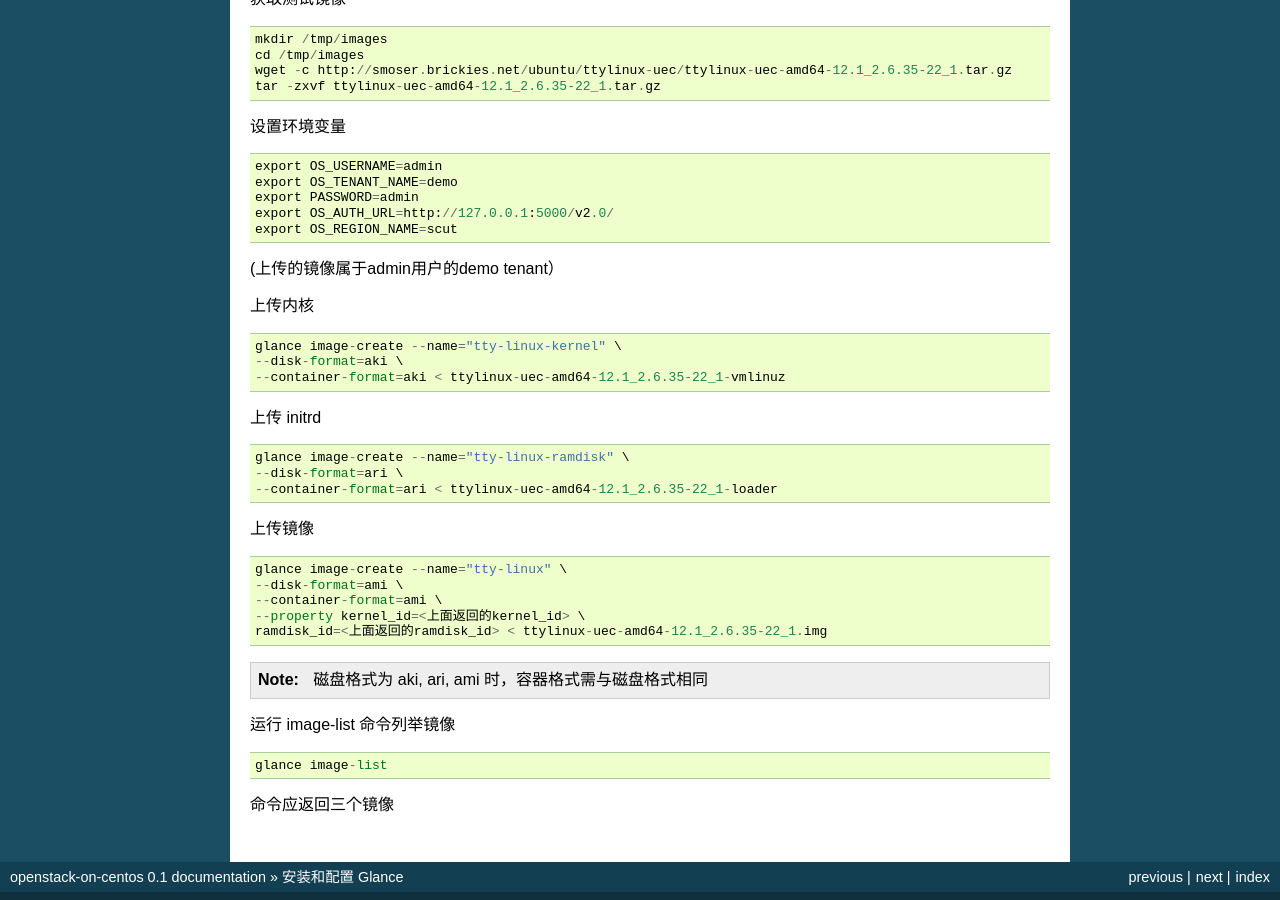
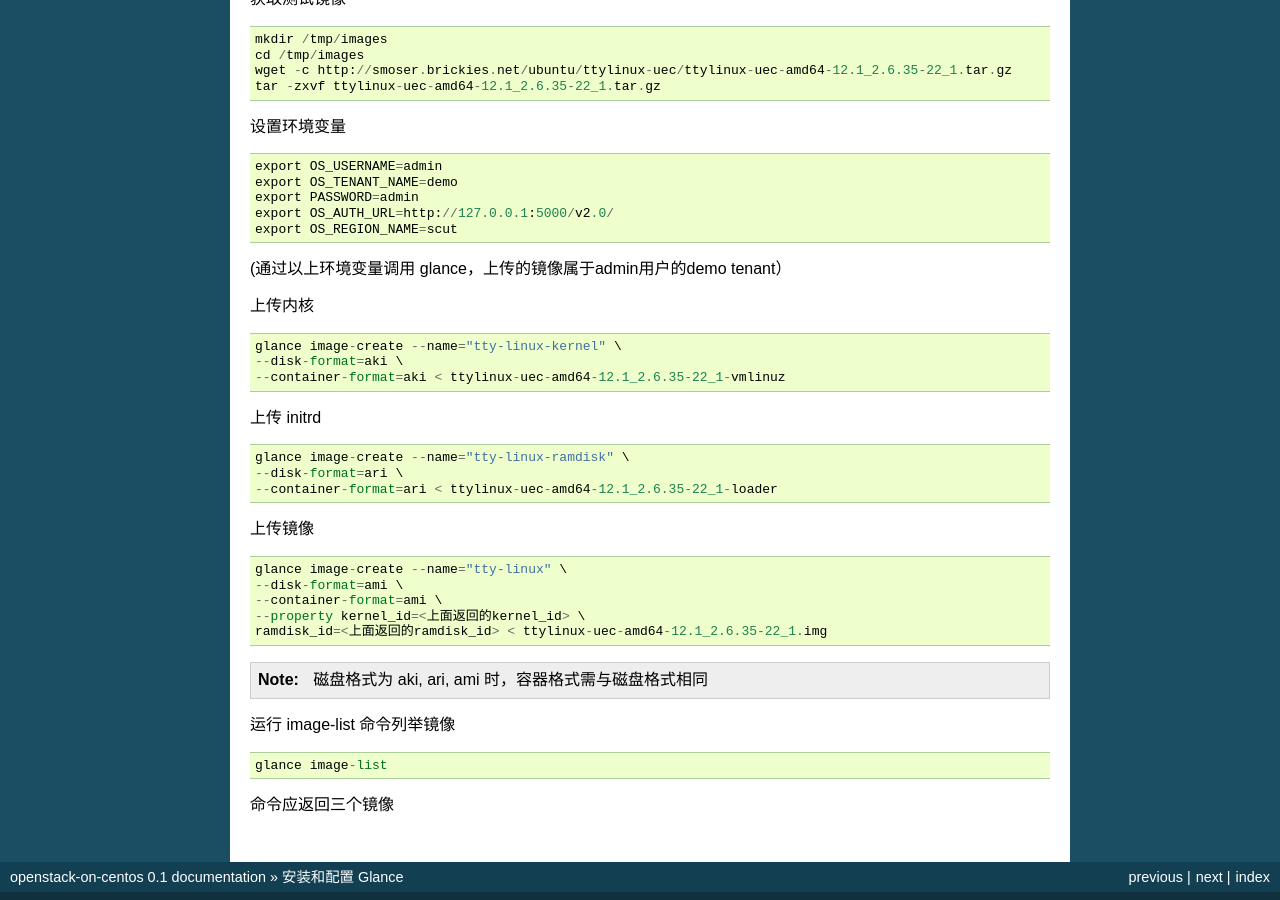
Before and after one commit to hongruiqi/openstack-on-centos6, a Sphinx documentation site: the page built from docs/glance.rst, in a window 1280 px wide and 900 px high, scrolled down 1503 px. Built offline with Sphinx 7.4.7, drawn with Linux system fonts in a browser that asks for light colours.

Commit message:
glance.rst

```diff
--- a/docs/glance.rst
+++ b/docs/glance.rst
@@ -98,7 +98,7 @@
     export OS_AUTH_URL=http://127.0.0.1:5000/v2.0/
     export OS_REGION_NAME=scut
 
-(上传的镜像属于admin用户的demo tenant）
+(通过以上环境变量调用 glance，上传的镜像属于admin用户的demo tenant）
 
 上传内核 ::
 
```
